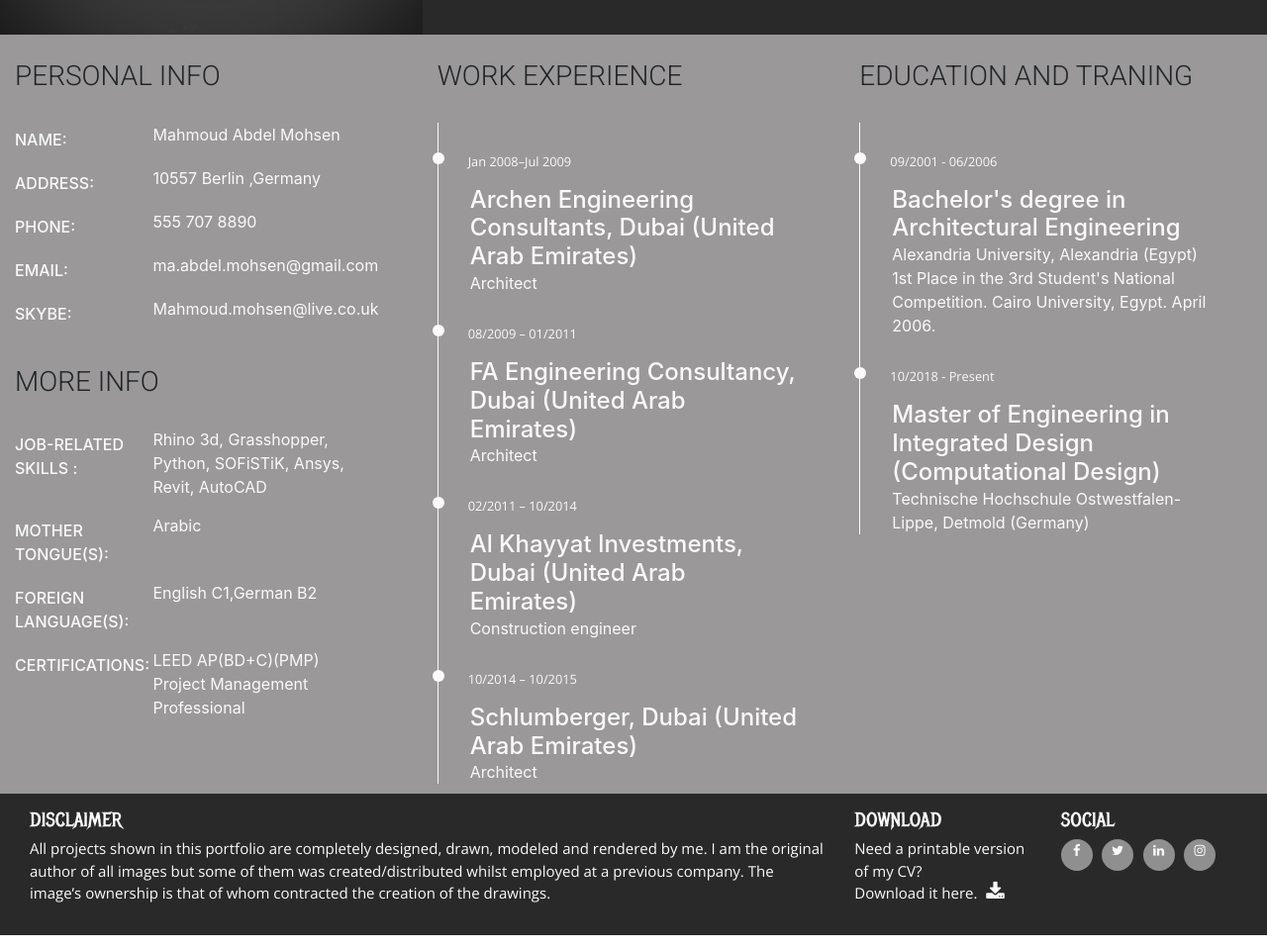
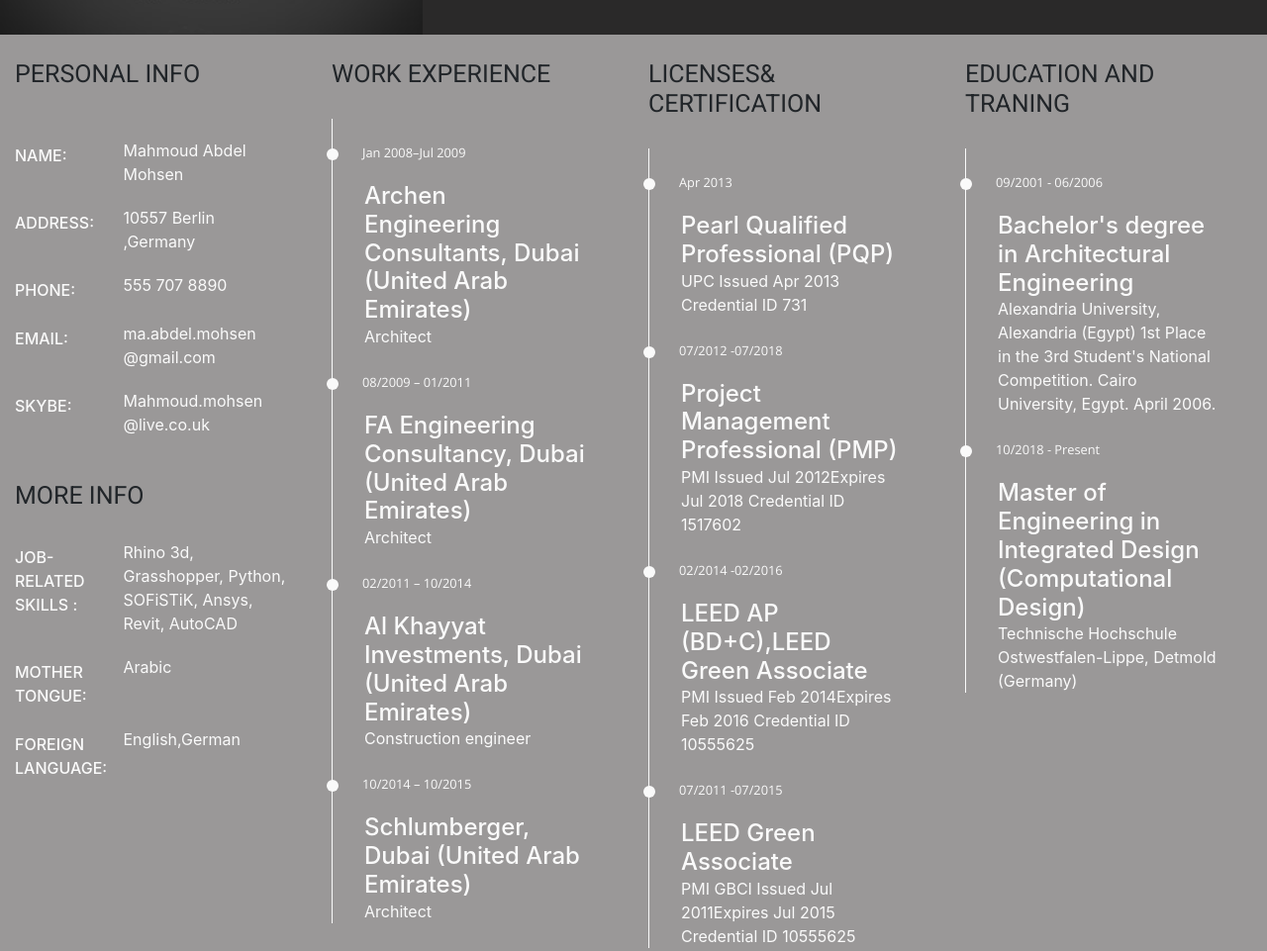
Before and after one commit to Code-Institute-Submissions/MS1-Portfolio, a plain HTML site: page about.html in a window 1280 px wide. Shown: the part 425-1386 px from the top of the page at 99% size. Drawn offline with nearby package versions, Linux system fonts and the light colour scheme; a web font is replaced by a local one.

Commit message:
last review,last update,adjust About page and some styles

```diff
--- a/about.html
+++ b/about.html
@@ -71,10 +71,10 @@
     <section class="container-fluid bg-section-about">
       <div class="row">
         <!--This column present the personal info And our personal-info-item will be broken into key and value-->
-        <div class="col-md-4 ">
+        <div class="col-md-3">
           <div class="row">
             <div class="col-12">
-              <h3 class="section-about uppercase">
+              <h3 class="section-about-personal-info uppercase">
                 Personal Info
               </h3>
             </div>
@@ -125,7 +125,7 @@
                 </div>
                 <div class="value">
                   <p>
-                    ma.abdel.mohsen@gmail.com
+                    ma.abdel.mohsen @gmail.com
                   </p>
                 </div>
               </div>
@@ -137,7 +137,7 @@
                 </div>
                 <div class="value">
                   <p>
-                    Mahmoud.mohsen@live.co.uk
+                    Mahmoud.mohsen @live.co.uk
                   </p>
                 </div>
               </div>
@@ -160,14 +160,15 @@
                 </div>
                 <div class="value">
                   <p>
-                    Rhino 3d, Grasshopper, Python, SOFiSTiK, Ansys, Revit, AutoCAD
+                    Rhino 3d, Grasshopper, Python, SOFiSTiK, Ansys, Revit,
+                    AutoCAD
                   </p>
                 </div>
               </div>
               <div class="personal-info-item">
                 <div class="key">
                   <p class="uppercase">
-                    Mother tongue(s):
+                    Mother tongue:
                   </p>
                 </div>
                 <div class="value">
@@ -179,24 +180,12 @@
               <div class="personal-info-item">
                 <div class="key">
                   <p class="uppercase">
-                    Foreign language(s):
+                    Foreign language:
                   </p>
                 </div>
                 <div class="value">
                   <p>
-                    English C1,German B2
-                  </p>
-                </div>
-              </div>
-              <div class="personal-info-item">
-                <div class="key">
-                  <p class="uppercase">
-                    Certifications:
-                  </p>
-                </div>
-                <div class="value">
-                  <p>
-                    LEED AP(BD+C)(PMP)<br>Project Management Professional
+                    English,German
                   </p>
                 </div>
               </div>
@@ -204,7 +193,7 @@
           </div>
         </div>
         <!--This column present the Work Experience,set a date range and prepresent the dates along the timeline.-->
-        <div class="col-md-4">
+        <div class="col-md-3">
           <div class="row">
             <div class="col-12">
               <h3 class="section-about uppercase">
@@ -233,8 +222,45 @@
             </div>
           </div>
         </div>
+        <div class="col-md-3">
+          <div class="row">
+            <div class="col-12">
+              <h3 class="section-about uppercase">
+                Licenses& Certification
+              </h3>
+            </div>
+          </div>
+          <div class="history-items">
+            <div class="timeline-item" data-dates="Apr 2013">
+              <h4>Pearl Qualified Professional (PQP)</h4>
+              <p>
+                UPC Issued Apr 2013 Credential ID 731
+              </p>
+            </div>
+            <div class="timeline-item" data-dates="07/2012 -07/2018">
+              <h4>
+                Project Management Professional (PMP)
+              </h4>
+              <p>PMI Issued Jul 2012Expires Jul 2018 Credential ID 1517602</p>
+            </div>
+            <div class="timeline-item" data-dates="02/2014 -02/2016">
+              <h4>
+                LEED AP (BD+C),LEED Green Associate
+              </h4>
+              <p>PMI Issued Feb 2014Expires Feb 2016 Credential ID 10555625</p>
+            </div>
+            <div class="timeline-item" data-dates="07/2011 -07/2015">
+              <h4>
+                LEED Green Associate
+              </h4>
+              <p>
+                PMI GBCI Issued Jul 2011Expires Jul 2015 Credential ID 10555625
+              </p>
+            </div>
+          </div>
+        </div>
         <!--This column present the Education and Traning,set a date range and prepresent the dates along the timeline.-->
-         <div class="col-md-4">
+        <div class="col-md-3">
           <div class="row">
             <div class="col-12">
               <h3 class="section-about uppercase">
@@ -278,7 +304,8 @@
         <div class="col-sm-2">
           <h5 class="uppercase general-sub">Download</h5>
           <p class="inline-block footer-p">
-            Need a printable version of my CV?<br> Download it here.
+            Need a printable version of my CV?<br />
+            Download it here.
             <a
               href="assets/files-pdf/AbdelMohsen-EN.pdf"
               target="_blank"
@@ -305,7 +332,10 @@
               </a>
             </li>
             <li class="list-inline-item">
-						<a target="_blank" href="#">
+              <a
+                target="_blank"
+                href="https://www.linkedin.com/in/mahmoudmohsen"
+              >
                 <i class="fa fa-linkedin" aria-hidden="true"></i>
                 <span class="sr-only">LinkedIn</span>
               </a>
--- a/assets/css/style.css
+++ b/assets/css/style.css
@@ -1,4 +1,4 @@
-@import url('https://fonts.googleapis.com/css2?family=Metal+Mania&family=Rye&family=Open+Sans:wght@100;200;300;400;600;700;800&family=Roboto:wght@100;300;400;700;900&display=swap');
+@import url('https://fonts.googleapis.com/css2?family=Metal+Mania&family=Rye&family=Open+Sans:wght@100;200;300;400;500;600;700;800&family=Roboto:wght@100;200;300;400;500;600;700;800;900&display=swap');
 
 /* ----------------------------------------Background colors */
 
@@ -9,7 +9,6 @@
 .bg-navbar-brand {
     background-color: #1f1e1ef2;
 }
-
 
 .bg-color-heading {
     background-color:#1f1e1ef2;
@@ -26,18 +25,22 @@
 .bg-color-card-group {
     background-color: #1f1e1ef2;
 }
+
 .card-footer {
    background-color: #e2e3e4;
 }
+
 .card-body{
   background-color:  #e2e3e4;
 }
+
 .bg-color-contact {
     background-color:  #e2e3e4;
 }
 
 
  /* ----------------------------------------Special paddings/margins/text */
+
 h1,h2,h3,h4,h5 {
 margin: 0;
 }
@@ -60,10 +63,7 @@ margin: 0;
 section {
     margin: 0 auto;
     min-height: 360px;
-
 }
-
-
 
 
 /* ----------------------------------------Navbar */
@@ -79,7 +79,6 @@ section {
     font-size: 40px;
     color: rgb(161, 5, 5);
     height: 80px;
-
 }
 
 .list-inline-item:not(:last-child) {
@@ -94,6 +93,7 @@ section {
     font-size: 16px;
     padding: 0;
 }
+
 .menuitem {
     text-align: center;
     padding: 0;
@@ -105,8 +105,6 @@ section {
     text-decoration: none;
     color: #fafafa;
     height: 80px;
-
-
 }
 
 .menuitem a i {
@@ -114,7 +112,6 @@ section {
     display: block;
     color: #fafafa;
     font-size: 26px;
-
 }
 
 .menuitem span {
@@ -126,6 +123,7 @@ section {
     font-family: "Rye",sans-serif;
     letter-spacing: 2px;
 }
+
 
 /*--------------------------------------------Hover.css*/
 
@@ -199,8 +197,6 @@ header {
 
 /* ----------------------------------------Home, three Reasons section */
 
-
-
 .section-heading {
     font-family: "Metal Mania", sans-serif;
     font-weight: 300;
@@ -212,6 +208,7 @@ header {
     margin-left: -5px;
     padding-right: 15px;
 }
+
 .three-reasons-icon {
     font-size: 30px;
     color: rgb(161, 5, 5);;
@@ -227,21 +224,30 @@ header {
     font-family: "Open Sans", sans-serif;
     font-weight: 200;
     font-size: 20px;
+}
 
-}
 
 /* ----------------------------------------About, Personal Info */
 
 .section-about{
     font-family: "Roboto", sans-serif;
-    font-weight: 300;
+    font-weight: 400;
     margin-top: 25px;
     margin-bottom: 30px;
-
+    font-size: 25px;
 }
 
+.section-about-personal-info {
+  font-family: "Roboto", sans-serif;
+    font-weight: 400;
+    margin-top: 25px;
+    margin-bottom: 50px;
+    font-size: 25px;
+}
+
+
 .personal-info-item {
-    margin-bottom: 15px;
+    margin-bottom: 20px;
     color: #fafafa;
     display: block;
     clear: both;
@@ -260,7 +266,7 @@ header {
 
 .personal-info-item .key {
     width: 30%;
-    margin-right: 8px;
+    margin-right: 10px;
     padding-top: 5px;
     vertical-align: top;
 }
@@ -295,7 +301,7 @@ header {
     content: attr(data-dates);
     position: absolute;
     left: 30px;
-    top: 30px;
+    top: 25px;
     display: block;
     font-family: "open sans", sans-serif;
     font-weight: 400;
@@ -394,14 +400,14 @@ footer {
 }
 
 .social-links li:not(:first-child) {
-    padding-left: 5px;
+    padding-left: 2px;
 }
 
 
 .social-links li a i {
     width: 32px;
     height: 32px;
-    padding: 8px 0px;
+    padding: 10px 0px;
     border-radius: 50%;
     font-size: 13px;
     line-height: 7px;
--- a/contact.html
+++ b/contact.html
@@ -1,12 +1,24 @@
 <!DOCTYPE html>
 <html lang="en">
   <head>
-    <meta charset="UTF-8">
-    <meta name="viewport" content="width=device-width, initial-scale=1.0">
-    <link rel="stylesheet" href="https://stackpath.bootstrapcdn.com/bootstrap/4.5.0/css/bootstrap.min.css" type="text/css">
-    <link rel="stylesheet" href="https://stackpath.bootstrapcdn.com/font-awesome/4.7.0/css/font-awesome.min.css" type="text/css">
-    <link rel="stylesheet" href="https://cdnjs.cloudflare.com/ajax/libs/hover.css/2.3.1/css/hover-min.css" type="text/css" />
-    <link rel="stylesheet" href="assets/css/style.css" type="text/css">
+    <meta charset="UTF-8" />
+    <meta name="viewport" content="width=device-width, initial-scale=1.0" />
+    <link
+      rel="stylesheet"
+      href="https://stackpath.bootstrapcdn.com/bootstrap/4.5.0/css/bootstrap.min.css"
+      type="text/css"
+    />
+    <link
+      rel="stylesheet"
+      href="https://stackpath.bootstrapcdn.com/font-awesome/4.7.0/css/font-awesome.min.css"
+      type="text/css"
+    />
+    <link
+      rel="stylesheet"
+      href="https://cdnjs.cloudflare.com/ajax/libs/hover.css/2.3.1/css/hover-min.css"
+      type="text/css"
+    />
+    <link rel="stylesheet" href="assets/css/style.css" type="text/css" />
     <title>portfolio Mahmoud Abdel Mohsen 2020</title>
   </head>
   <body>
@@ -19,20 +31,28 @@
         <div class="col-md-8 bg-nav-color">
           <ul id="nav" class="list-inline menucontainer">
             <li class="col-6 col-sm-3 list-inline-item menuitem">
-						<a href="index.html"
-							class="hvr-sweep-to-bottom"><i class="fa fa-home" aria-hidden="true"></i><span>Home</span></a>
-					</li>
-					<li class="col-6 col-sm-3 list-inline-item  menuitem">
-						<a href="project.html"
-							class="hvr-sweep-to-bottom"><i class="fa fa-cogs" aria-hidden="true"></i><span>Project</span></a>
+              <a href="index.html" class="hvr-sweep-to-bottom"
+                ><i class="fa fa-home" aria-hidden="true"></i
+                ><span>Home</span></a
+              >
             </li>
             <li class="col-6 col-sm-3 list-inline-item menuitem">
-						<a href="about.html"
-							class="hvr-sweep-to-bottom"><i class="fa fa-graduation-cap" aria-hidden="true"></i><span>About</span></a>
+              <a href="project.html" class="hvr-sweep-to-bottom"
+                ><i class="fa fa-cogs" aria-hidden="true"></i
+                ><span>Project</span></a
+              >
             </li>
             <li class="col-6 col-sm-3 list-inline-item menuitem">
-						<a href="contact.html"
-							class="hvr-sweep-to-bottom"><i class="fa fa-comment-o" aria-hidden="true"></i><span>Contact</span></a>
+              <a href="about.html" class="hvr-sweep-to-bottom"
+                ><i class="fa fa-graduation-cap" aria-hidden="true"></i
+                ><span>About</span></a
+              >
+            </li>
+            <li class="col-6 col-sm-3 list-inline-item menuitem">
+              <a href="contact.html" class="hvr-sweep-to-bottom"
+                ><i class="fa fa-comment-o" aria-hidden="true"></i
+                ><span>Contact</span></a
+              >
             </li>
           </ul>
         </div>
@@ -51,26 +71,60 @@
     <section class="container-fluid">
       <div class="row bg-color-contact">
         <div class="col">
-                <h3 class="contact-heading uppercase text-center">Do you like my Progects?</h3>
-                <h4 class="contact-heading uppercase text-center">please check full list projects here <a href="assets/files-pdf/Portfolio_2020.pdf" class="contact-link" target="_blank">Portfolio_2020</a></h4>
-                <h5 class="uppercase text-center">Just contact me and let us to find best Designe for your Idea!</h5>
+          <h3 class="contact-heading uppercase text-center">
+            Do you like my Projects?
+          </h3>
+          <h4 class="contact-heading uppercase text-center">
+            please check the full list of projects here:
+            <a
+              href="assets/files-pdf/Portfolio_2020.pdf"
+              class="contact-link"
+              target="_blank"
+              >Portfolio_2020</a
+            >
+          </h4>
+          <h5 class="uppercase text-center">
+            Just contact me and let me find the best Design for your project
+            Idea!
+          </h5>
 
           <div class="center-form">
             <form>
-                        <input type="text" name="name" id="fullname" class="form-control" placeholder="Name" required />
-                        <input type="email" name="email" id="emailaddress" class="form-control" placeholder="Email" required />
-                        <textarea rows="5" name="projectsummary" id="projectsummary" class="form-control" placeholder="Project description" required></textarea>
+              <input
+                type="text"
+                name="name"
+                id="fullname"
+                class="form-control"
+                placeholder="Name"
+                required
+              />
+              <input
+                type="email"
+                name="email"
+                id="emailaddress"
+                class="form-control"
+                placeholder="Email"
+                required
+              />
+              <textarea
+                rows="5"
+                name="projectsummary"
+                id="projectsummary"
+                class="form-control"
+                placeholder="Project description"
+                required
+              ></textarea>
               <div class="form-row text-center">
                 <div class="col">
-                                <button type="submit" class="btn btn-secondary">Send Project Request</button>
+                  <button type="submit" class="btn btn-secondary">
+                    Send Project Request
+                  </button>
                 </div>
               </div>
             </form>
           </div>
-
         </div>
       </div>
-
     </section>
     <!--The Footer is the same in all the pages -->
     <footer class="container-fluid bg-footer">
@@ -88,7 +142,8 @@
         <div class="col-sm-2">
           <h5 class="uppercase general-sub">Download</h5>
           <p class="inline-block footer-p">
-            Need a printable version of my CV?<br> Download it here.
+            Need a printable version of my CV?<br />
+            Download it here.
             <a
               href="assets/files-pdf/AbdelMohsen-EN.pdf"
               target="_blank"
@@ -115,7 +170,10 @@
               </a>
             </li>
             <li class="list-inline-item">
-						<a target="_blank" href="#">
+              <a
+                target="_blank"
+                href="https://www.linkedin.com/in/mahmoudmohsen"
+              >
                 <i class="fa fa-linkedin" aria-hidden="true"></i>
                 <span class="sr-only">LinkedIn</span>
               </a>
@@ -130,6 +188,5 @@
         </div>
       </div>
     </footer>
-
   </body>
 </html>
```
Also changed, not shown: index.html (+61 -34 lines), project.html (+8 -3 lines). Lines whose indentation alone changed are shown as unchanged.
